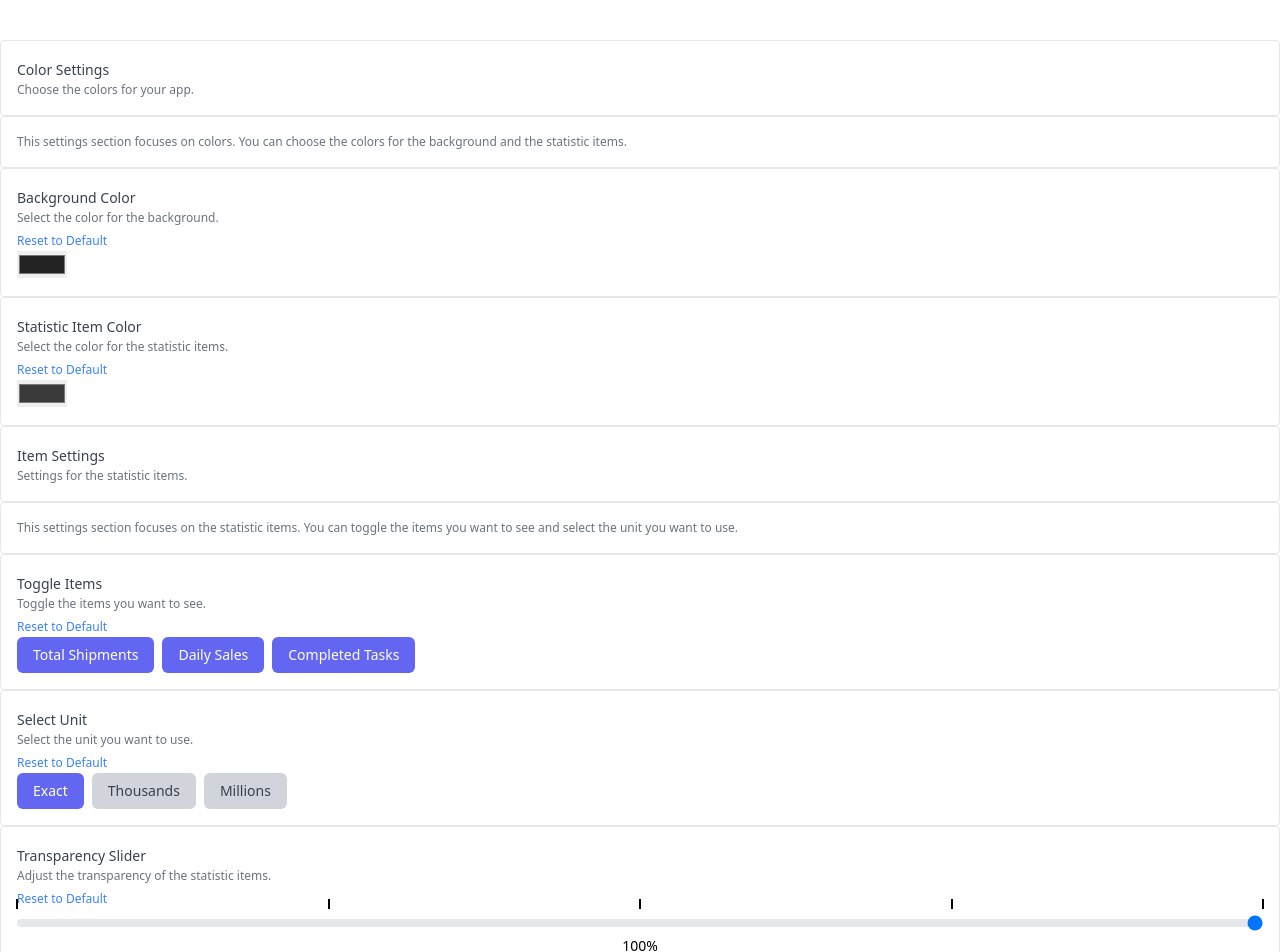
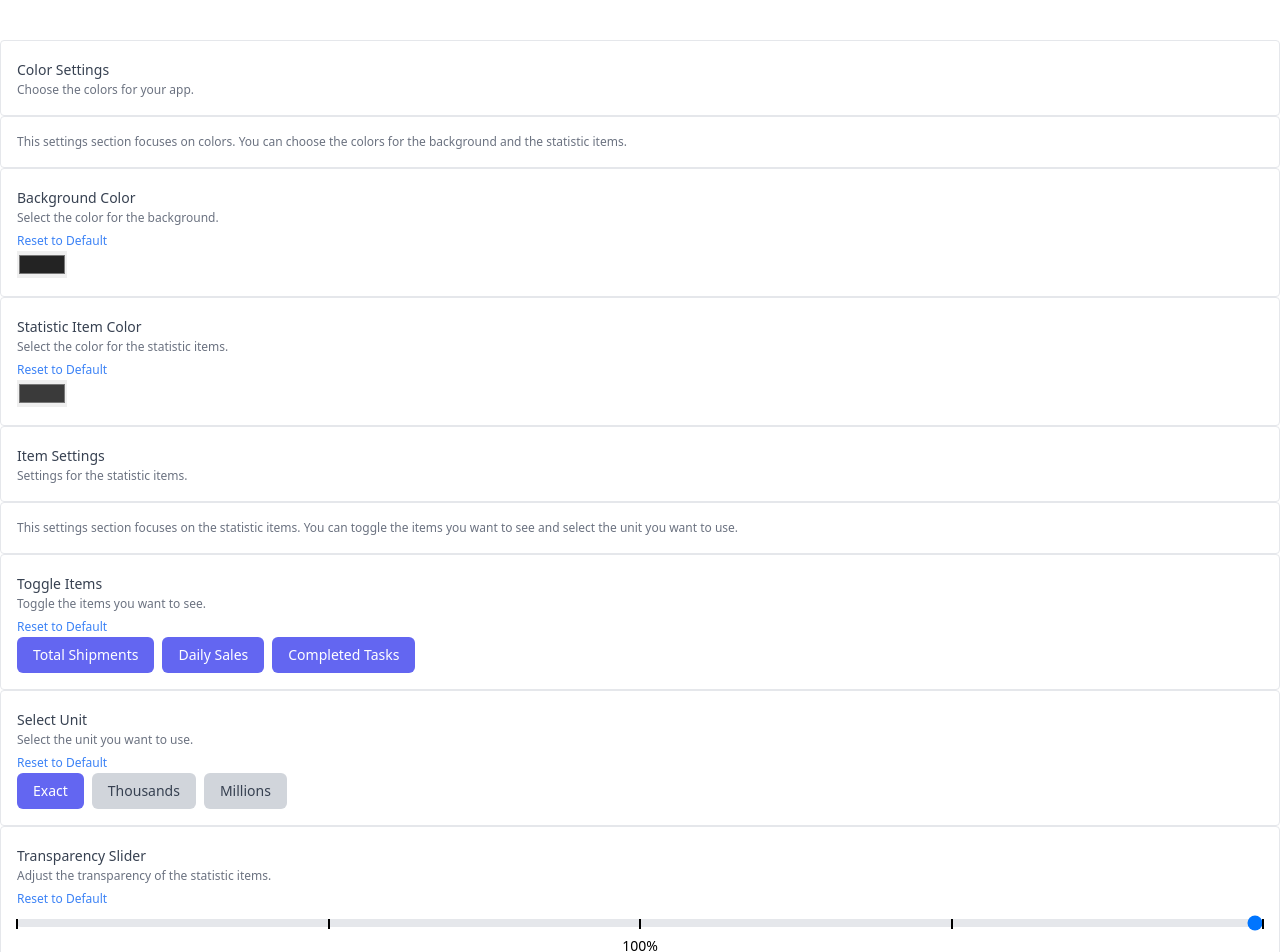
Before and after one commit to fweigel-dev/VueLocalSettings, a Vue app: page / in a window 1280 px wide. Shown: the top 952 px of the page. Built offline with nearby package versions, Linux system fonts and the light colour scheme.

Commit message:
:bug: fix that points out of min-max range could be created

```diff
--- a/src/components/SettingsPercentageSlider.vue
+++ b/src/components/SettingsPercentageSlider.vue
@@ -15,7 +15,9 @@
           :step="steps"
       >
       <div class="slider-points">
-        <span v-for="point in points" :key="point" class="slider-point" :style="pointStyle(point)"></span>
+        <span v-for="point in points" :key="point" class="slider-point"
+              v-show="point >= min && point <= max" :style="pointStyle(point)">
+        </span>
       </div>
     </div>
     <div class="text-center">
@@ -41,23 +43,23 @@ export default {
       type: String,
       required: true,
     },
-    min : {
+    min: {
       type: Number,
       default: 0,
     },
-    max : {
+    max: {
       type: Number,
       default: 100,
     },
-    steps : {
+    steps: {
       type: Number,
       default: 1,
     },
-    unit : {
+    unit: {
       type: String,
       default: "%",
     },
-    points : {
+    points: {
       type: Array,
       default: () => [],
     },
@@ -86,7 +88,7 @@ export default {
 .slider-points {
   position: absolute;
   width: 100%;
-  top: -10px; /* Adjust this value to match the slider's height */
+  top: 15px; /* Adjust this value to move all markers down */
 }
 
 .slider-point {
@@ -94,8 +96,8 @@ export default {
   height: 10px; /* Height of the point marker */
   width: 2px; /* Width of the point marker */
   background-color: #000; /* Color of the point marker */
-  top: 0;
-  transform: translateX(-50%);
+  top: 100%; /* Adjust this value to move individual markers down relative to the slider */
+  transform: translateX(-50%) translateY(-50%);
 }
 
 .settings-slider {
```
